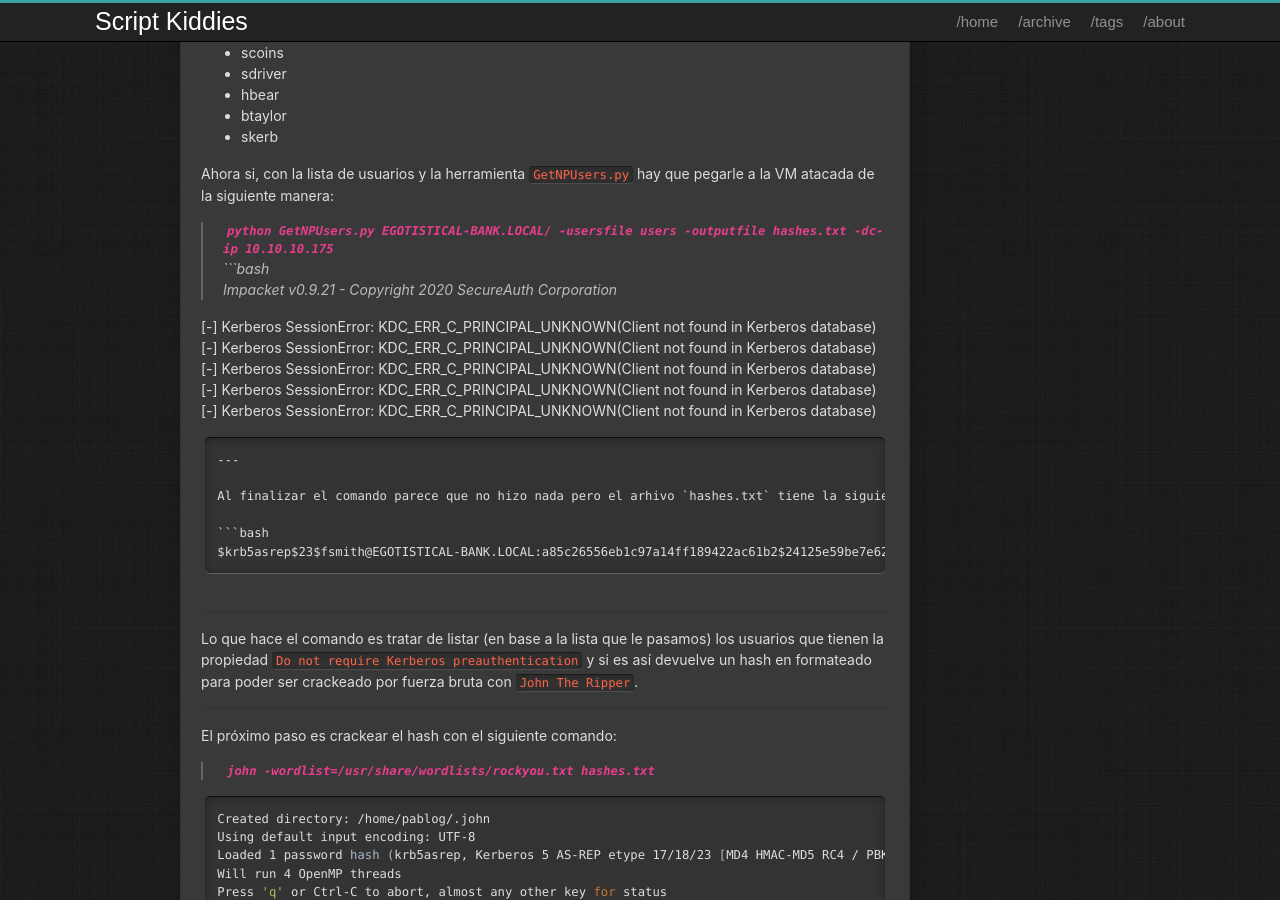
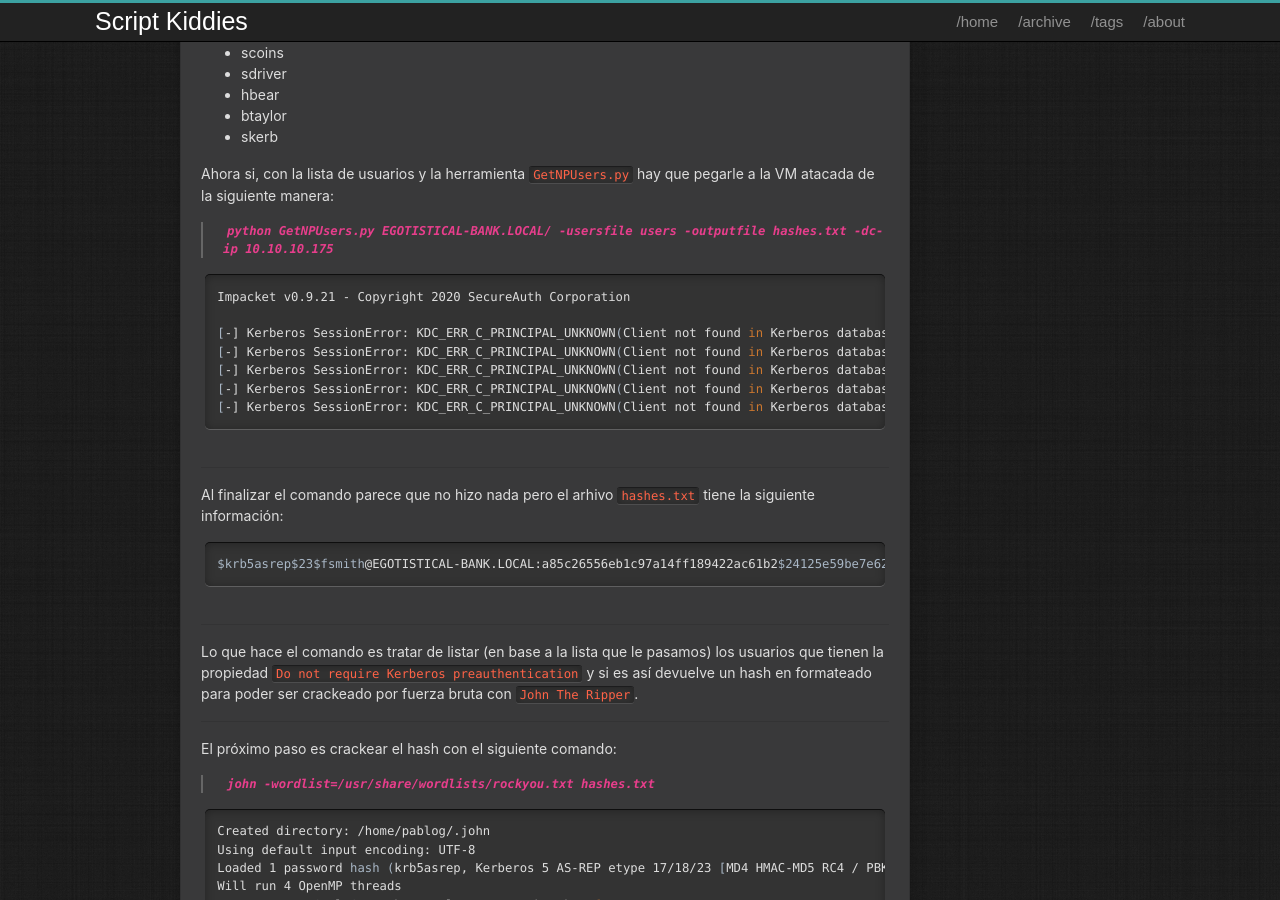
Before and after one commit to pgrandoli/pgrandoli.github.io, a Jekyll site: the page built from _posts/2020-07-18-Sauna-Walkthrough.md, in a window 1280 px wide and 900 px high, scrolled down 3292 px. Built offline with Jekyll 4.4.1, drawn with Linux system fonts in a browser that asks for light colours; comment, search, counter and statistics services are not loaded.

Commit message:
Add files via upload

````diff
--- a/_posts/2020-07-18-Sauna-Walkthrough.md
+++ b/_posts/2020-07-18-Sauna-Walkthrough.md
@@ -137,6 +137,7 @@ Ahora si, con la lista de usuarios y la herramienta `GetNPUsers.py` hay que pega
 
 
 >**`python GetNPUsers.py EGOTISTICAL-BANK.LOCAL/ -usersfile users -outputfile hashes.txt -dc-ip 10.10.10.175`**
+
 ```bash
 Impacket v0.9.21 - Copyright 2020 SecureAuth Corporation
 
@@ -197,7 +198,7 @@ Si todo sale bien el comando devuelve una linea de comandos remota, entramos!
 
 
 
-### **Flag de User**
+## **Flag de User**
 ---
 
 Dentro de la carpeta `Desktop` del usuario **fsmith** se encuentra la flag del usuario.
@@ -236,7 +237,7 @@ Looking inside HKLM\SOFTWARE\Microsoft\Windows NT\Currentversion\WinLogon
 ---
 
 
-### **Flag de Root**
+## **Flag de Root**
 ---
 
 Se ve claramante que el usuario **svc_loanmanager** tiene como password `Moneymakestheworldgoround!`
````
